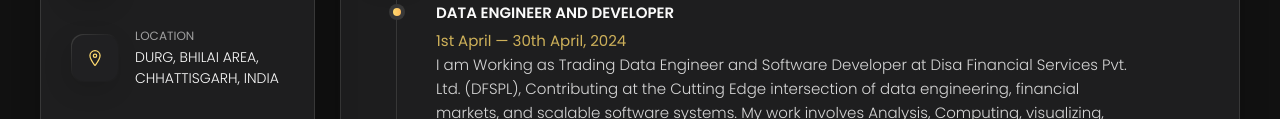
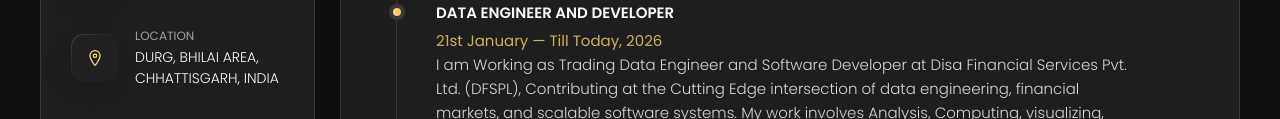
Before and after one commit to KARTIK-PANDEY/My_Portfolio_Website, a plain HTML site: page index.html in a window 1280 px wide. Both pictures are taken after a click on the button "Resume". Shown: the part 650-769 px from the top of the page. Drawn offline with nearby package versions, Linux system fonts and the light colour scheme.

Commit message:
Updated the Timeline for New Job

```diff
--- a/index.html
+++ b/index.html
@@ -658,7 +658,7 @@
 
               <h4 class="h4 timeline-item-title">DATA ENGINEER AND DEVELOPER </h4>
 
-              <span>1st April — 30th April, 2024</span>
+              <span>21st January — Till Today, 2026</span>
 
               <p class="timeline-text">
                 I am Working as Trading Data Engineer and Software Developer at Disa Financial Services Pvt. Ltd. (DFSPL), Contributing at the Cutting Edge intersection of data engineering, financial markets, and scalable software systems.
```
